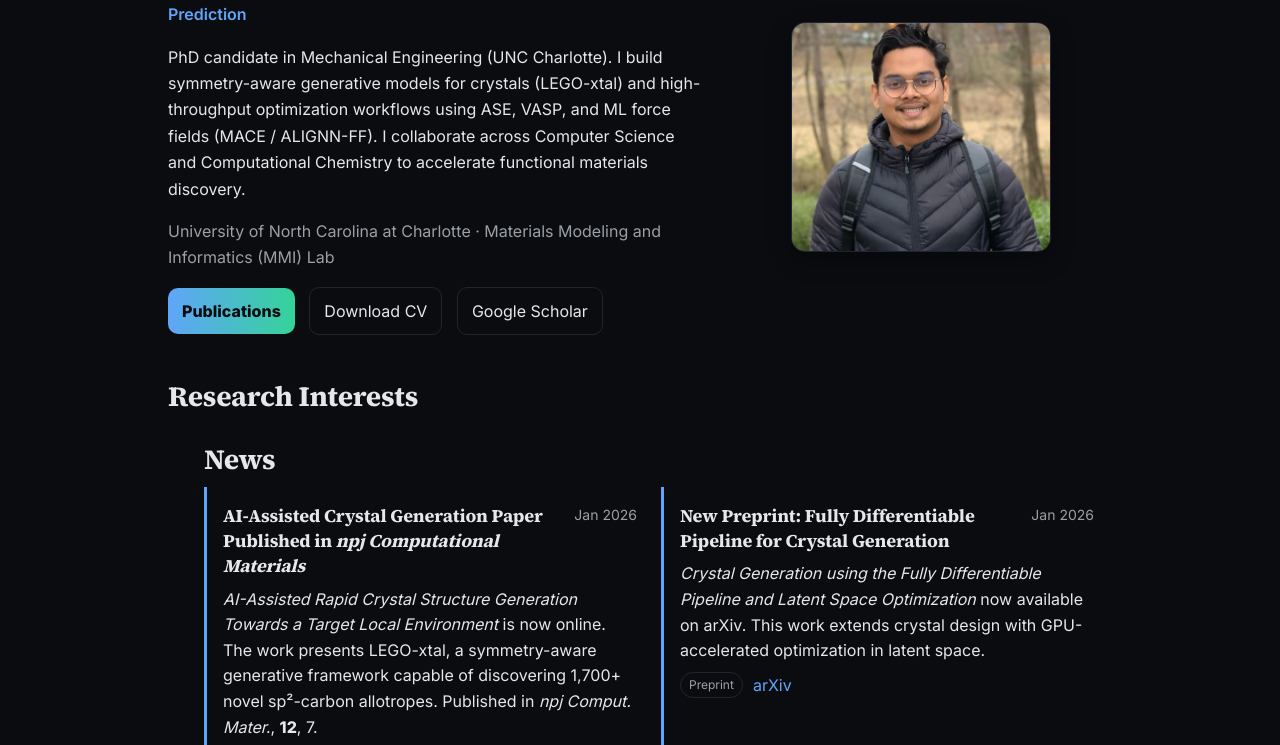
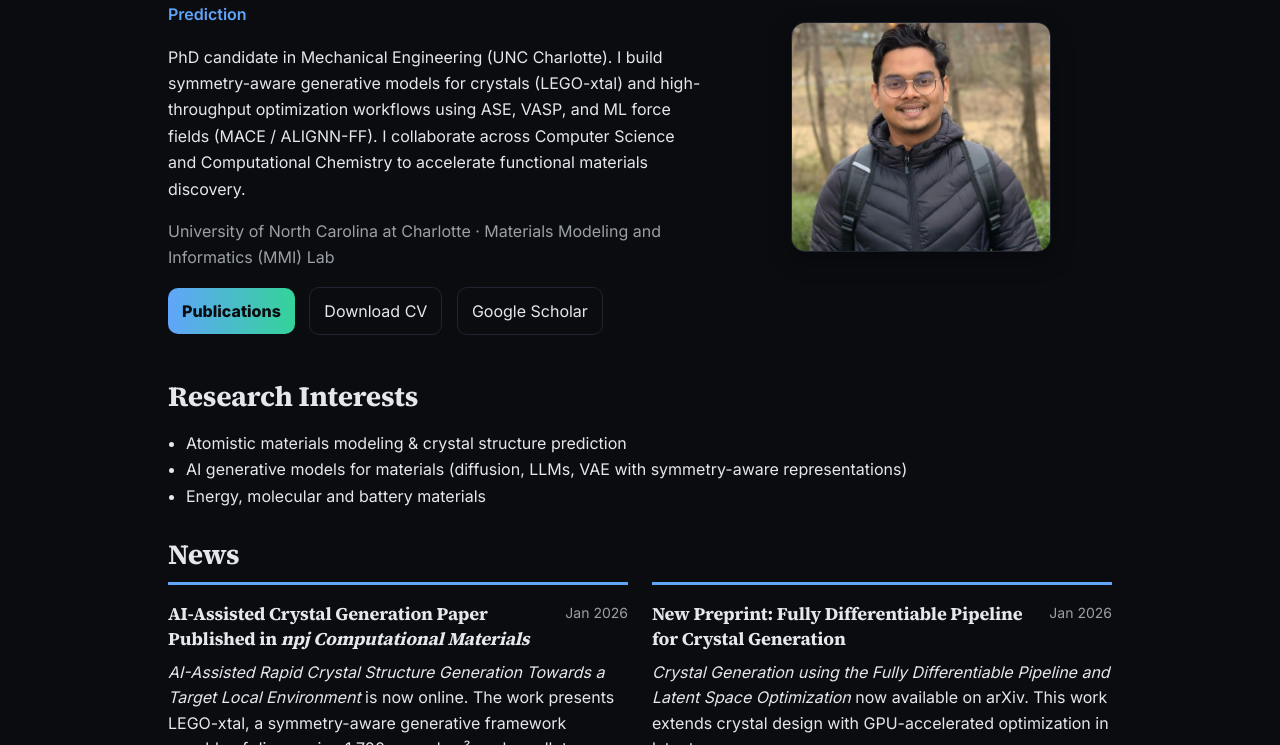
Before and after one commit to oridwan/oridwan.github.io, a plain HTML site: page index.html in a window 1280 px wide. Shown: the part 191-936 px from the top of the page. Drawn offline with Linux system fonts and the light colour scheme.

Commit message:
update jan 2026

```diff
--- a/index.html
+++ b/index.html
@@ -120,8 +120,13 @@
   <section id="interests">
     <h2>Research Interests</h2>
     <ul>
+      <li>Atomistic materials modeling & crystal structure prediction</li>
+      <li>AI generative models for materials (diffusion, LLMs, VAE with symmetry-aware representations)</li>
+      <li>Energy, molecular and battery materials</li>
+    </ul>
+  </section>
 
-      </li>
+  <!-- NEWS -->
   <section id="news">
     <h2>News</h2>
     <div class="news-grid">
--- a/style.css
+++ b/style.css
@@ -140,6 +140,10 @@ footer {
   .news-grid{grid-template-columns:1fr 1fr}
 }
 .news-article{border-left:3px solid var(--accent);padding:16px 0 16px 16px}
+@media (min-width: 900px){
+  /* Avoid a vertical accent line down the middle on desktop */
+  .news-article{border-left:none;border-top:3px solid var(--accent);padding:16px 0 0 0}
+}
 .news-header{display:flex;justify-content:space-between;align-items:flex-start;gap:16px;margin-bottom:8px}
 .news-header h3{margin:0;font-size:18px;line-height:1.4;flex:1}
 .news-date{color:var(--muted);font-size:14px;white-space:nowrap}
```
